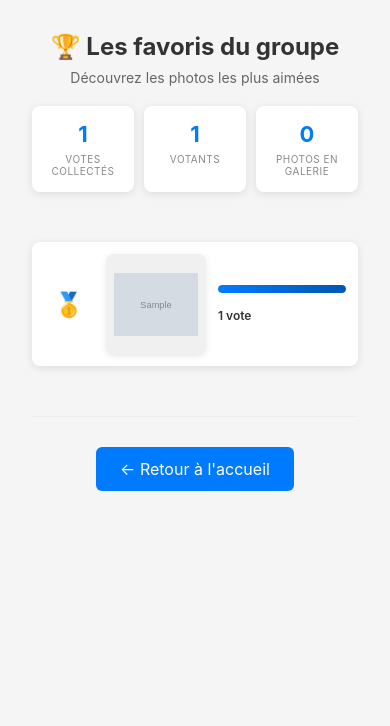
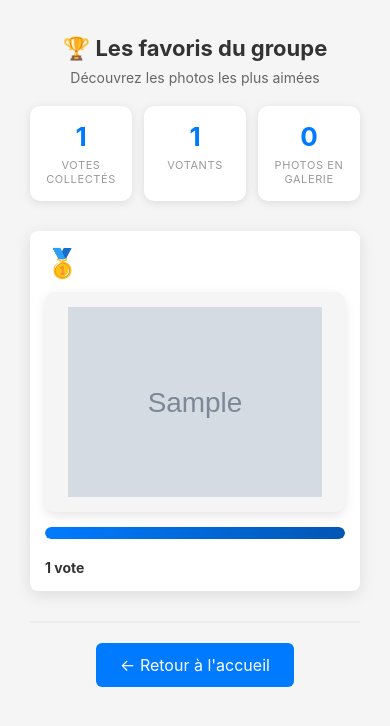
Before and after one commit to Tiritibambix/VoteGallery, a Flask app: page /results in a window 390 px wide. Shown: the top 726 px of the page. Run offline with Flask 3, Linux system fonts and the light colour scheme; tables that the repository leaves empty hold one stand-in row (values such as "Sample post"); data that the repository does not hold is empty.

Commit message:
feat: refonte design results - photos 1080p large avec barres en dessous
Images en pleine largeur (max 1400px container)
Hauteur 400px en desktop (format 16:9 large paysage)
Barres de vote en dessous des images (16px hauteur)
Responsive: 350px tablet, 280px mobile
Meilleure lisibilité avec spacing généreux
Statistiques en grille 3 colonnes
Animations fluides et hover effects

```diff
--- a/static/results.css
+++ b/static/results.css
@@ -1,240 +1,257 @@
 .results-container {
-    max-width: 1200px;
+    max-width: 1400px;
     margin: 0 auto;
-    padding: 20px;
+    padding: 30px 20px;
 }
 
 .results-header {
     text-align: center;
-    margin-bottom: 50px;
+    margin-bottom: 60px;
 }
 
 .results-header h1 {
-    font-size: 36px;
+    font-size: 42px;
     color: #333;
-    margin-bottom: 10px;
+    margin-bottom: 15px;
 }
 
 .results-subtitle {
-    font-size: 18px;
+    font-size: 20px;
     color: #666;
-    margin-bottom: 30px;
+    margin-bottom: 40px;
 }
 
 .results-stats {
     display: grid;
-    grid-template-columns: repeat(auto-fit, minmax(150px, 1fr));
-    gap: 20px;
-    margin-bottom: 30px;
+    grid-template-columns: repeat(auto-fit, minmax(180px, 1fr));
+    gap: 25px;
 }
 
 .stat-card {
     background: white;
-    padding: 25px;
-    border-radius: 8px;
-    box-shadow: 0 2px 8px rgba(0,0,0,0.1);
+    padding: 30px;
+    border-radius: 10px;
+    box-shadow: 0 2px 10px rgba(0,0,0,0.1);
     display: flex;
     flex-direction: column;
     align-items: center;
-    gap: 10px;
+    gap: 12px;
 }
 
 .stat-number {
-    font-size: 36px;
+    font-size: 42px;
     font-weight: bold;
     color: #007bff;
 }
 
 .stat-label {
-    font-size: 13px;
-    color: #888;
+    font-size: 14px;
+    color: #999;
     text-transform: uppercase;
-    letter-spacing: 0.5px;
-    text-align: center;
+    letter-spacing: 0.6px;
 }
 
 .results-grid {
     display: flex;
     flex-direction: column;
-    gap: 20px;
-    margin-bottom: 50px;
+    gap: 50px;
+    margin-bottom: 60px;
+    margin-top: 50px;
 }
 
 .result-card {
     background: white;
-    border-radius: 8px;
-    padding: 25px;
-    box-shadow: 0 2px 8px rgba(0,0,0,0.1);
-    display: grid;
-    grid-template-columns: 70px 200px 1fr;
-    gap: 25px;
-    align-items: center;
+    border-radius: 12px;
+    padding: 30px;
+    box-shadow: 0 4px 16px rgba(0,0,0,0.1);
     transition: all 0.3s;
 }
 
 .result-card:hover {
-    box-shadow: 0 8px 24px rgba(0,0,0,0.15);
-    transform: translateY(-2px);
+    box-shadow: 0 12px 32px rgba(0,0,0,0.15);
+    transform: translateY(-4px);
 }
 
 .result-rank {
-    font-size: 40px;
+    font-size: 48px;
     font-weight: bold;
-    text-align: center;
     color: #ffd700;
+    margin-bottom: 20px;
 }
 
 .result-image {
-    width: 200px;
-    height: 200px;
-    border-radius: 8px;
+    width: 100%;
+    height: 400px;
+    border-radius: 10px;
     overflow: hidden;
-    background: #f0f0f0;
+    background: #f5f5f5;
     display: flex;
     align-items: center;
     justify-content: center;
-    box-shadow: 0 2px 6px rgba(0,0,0,0.1);
+    margin-bottom: 25px;
+    box-shadow: 0 4px 12px rgba(0,0,0,0.1);
 }
 
 .result-image img {
     width: 100%;
     height: 100%;
     object-fit: contain;
-    padding: 8px;
+    padding: 15px;
 }
 
 .result-info {
     display: flex;
     flex-direction: column;
-    gap: 15px;
+    gap: 20px;
 }
 
 .result-bar {
     width: 100%;
-    height: 12px;
+    height: 16px;
     background: #e0e0e0;
-    border-radius: 6px;
+    border-radius: 8px;
     overflow: hidden;
 }
 
 .result-bar-fill {
     height: 100%;
     background: linear-gradient(90deg, #007bff, #0056b3);
-    border-radius: 6px;
-    transition: width 0.6s ease-out;
+    border-radius: 8px;
+    transition: width 0.8s ease-out;
 }
 
 .result-votes {
-    font-size: 16px;
+    font-size: 18px;
     color: #333;
-    font-weight: 600;
+    font-weight: 700;
 }
 
 .results-footer {
     text-align: center;
-    padding-top: 30px;
-    border-top: 1px solid #eee;
+    padding-top: 40px;
+    border-top: 2px solid #eee;
 }
 
 .loading {
-    text-align: center;
-    padding: 60px 20px;
-    color: #999;
-    font-size: 16px;
-}
-
-.no-results {
     text-align: center;
     padding: 80px 20px;
     color: #999;
     font-size: 18px;
 }
 
+.no-results {
+    text-align: center;
+    padding: 100px 20px;
+    color: #999;
+    font-size: 20px;
+}
+
 .error {
     text-align: center;
-    padding: 60px 20px;
+    padding: 80px 20px;
     color: #d32f2f;
-    font-size: 16px;
+    font-size: 18px;
 }
 
 @media (max-width: 1024px) {
-    .result-card {
-        grid-template-columns: 60px 150px 1fr;
-        gap: 20px;
-        padding: 20px;
+    .results-container {
+        padding: 25px 15px;
+    }
+
+    .results-header h1 {
+        font-size: 36px;
+    }
+
+    .results-subtitle {
+        font-size: 18px;
     }
 
     .result-image {
-        width: 150px;
-        height: 150px;
+        height: 350px;
+    }
+
+    .result-card {
+        padding: 25px;
     }
 
     .result-rank {
-        font-size: 32px;
+        font-size: 40px;
     }
 }
 
 @media (max-width: 768px) {
     .results-container {
-        padding: 15px;
+        padding: 20px 12px;
     }
 
     .results-header h1 {
         font-size: 28px;
+        margin-bottom: 10px;
     }
 
     .results-subtitle {
         font-size: 16px;
+        margin-bottom: 25px;
     }
 
     .results-stats {
         gap: 15px;
         grid-template-columns: repeat(3, 1fr);
+        margin-bottom: 30px;
     }
 
     .stat-card {
+        padding: 20px;
+        gap: 8px;
+    }
+
+    .stat-number {
+        font-size: 32px;
+    }
+
+    .stat-label {
+        font-size: 12px;
+    }
+
+    .results-grid {
+        gap: 35px;
+        margin-top: 30px;
+    }
+
+    .result-image {
+        height: 280px;
+        margin-bottom: 18px;
+    }
+
+    .result-card {
         padding: 18px;
     }
 
-    .stat-number {
-        font-size: 28px;
-    }
-
-    .stat-label {
-        font-size: 11px;
-    }
-
-    .result-card {
-        grid-template-columns: 55px 120px 1fr;
-        gap: 15px;
-        padding: 15px;
-    }
-
-    .result-image {
-        width: 120px;
-        height: 120px;
-    }
-
     .result-rank {
-        font-size: 28px;
+        font-size: 32px;
+        margin-bottom: 15px;
     }
 
     .result-bar {
-        height: 10px;
+        height: 14px;
     }
 
     .result-votes {
-        font-size: 14px;
+        font-size: 16px;
     }
 }
 
 @media (max-width: 480px) {
     .results-container {
-        padding: 12px;
+        padding: 15px 10px;
+    }
+
+    .results-header {
+        margin-bottom: 30px;
     }
 
     .results-header h1 {
-        font-size: 24px;
+        font-size: 22px;
         margin-bottom: 8px;
     }
 
@@ -244,8 +261,9 @@
     }
 
     .results-stats {
-        gap: 10px;
+        gap: 12px;
         grid-template-columns: repeat(3, 1fr);
+        margin-bottom: 20px;
     }
 
     .stat-card {
@@ -254,37 +272,44 @@
     }
 
     .stat-number {
-        font-size: 22px;
+        font-size: 26px;
     }
 
     .stat-label {
-        font-size: 10px;
+        font-size: 11px;
     }
 
     .results-grid {
-        gap: 15px;
+        gap: 25px;
+        margin-top: 20px;
+        margin-bottom: 30px;
+    }
+
+    .result-image {
+        height: 220px;
+        margin-bottom: 15px;
+        padding: 0;
     }
 
     .result-card {
-        grid-template-columns: 50px 100px 1fr;
-        gap: 12px;
-        padding: 12px;
-    }
-
-    .result-image {
-        width: 100px;
-        height: 100px;
+        padding: 15px;
+        border-radius: 8px;
     }
 
     .result-rank {
-        font-size: 24px;
+        font-size: 28px;
+        margin-bottom: 12px;
     }
 
     .result-bar {
-        height: 8px;
+        height: 12px;
     }
 
     .result-votes {
-        font-size: 12px;
+        font-size: 14px;
+    }
+
+    .results-footer {
+        padding-top: 20px;
     }
 }
```
